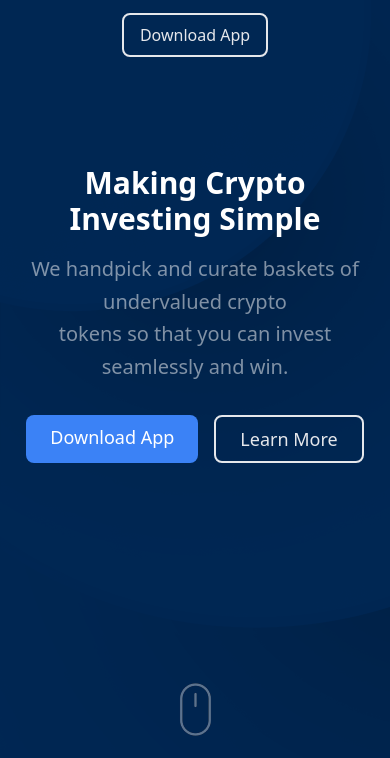
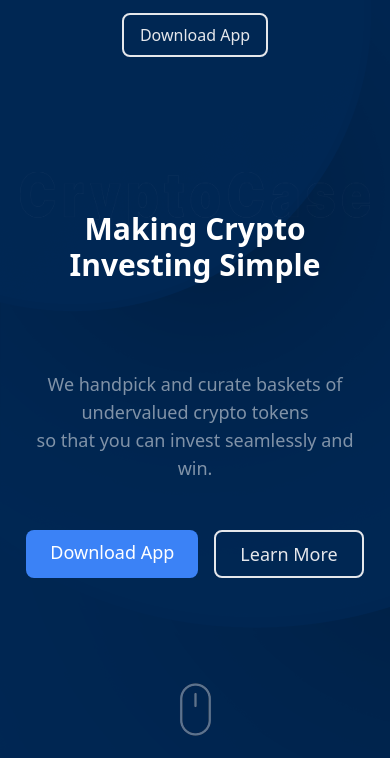
Before and after one commit to R4GHAV/crypto, a plain HTML site: page index.html in a window 390 px wide. Shown: the part 86-844 px from the top of the page. Drawn offline with nearby package versions, Linux system fonts and the light colour scheme.

Commit message:
phone changes

```diff
--- a/assets/css/style.css
+++ b/assets/css/style.css
@@ -24,6 +24,15 @@
 
 .whitish {
     color: rgba(255, 255, 255, 0.5);
+}
+
+.cc_bg {
+  background-image: url(../images/CryptoCase.png);
+  height: 150px;
+  background-repeat: no-repeat;
+  display: flex;
+  align-items: center;
+  background-size: contain;
 }
 
 .blue_border {
@@ -110,11 +119,11 @@ border-radius: 40px;
 section {
   display: flex;
   flex-direction: column;
+  justify-content: space-between;
 }
 
 footer{
   margin-bottom: 20px;
-  margin-top:auto;
 }
 
 .vert {
--- a/index.html
+++ b/index.html
@@ -37,12 +37,12 @@
         </div>
       </div>
       <div class="text-gray-600 body-font">
-        <div class="mx-auto flex px-5 py-24 items-center justify-center flex-col">
+        <div class="mx-auto flex px-5 py-16 items-center justify-center flex-col">
           <div class="text-center lg:w-2/3 w-full">
-            <h1 class="title-font sm:text-6xl text-3xl mb-4 font-extrabold text-white">Making Crypto Investing Simple
+            <h1 class="title-font sm:text-6xl text-3xl mb-4 cc_bg font-extrabold text-white">Making Crypto Investing Simple
             </h1>
-            <p class="mb-8 sm:text-3xl text-xl whitish leading-relaxed">We handpick and curate baskets of undervalued crypto <br>
-              tokens so that you can invest seamlessly and win.</p>
+            <p class="my-12 sm:text-3xl text-lg whitish sm:leading-normal">We handpick and curate baskets of undervalued crypto
+              tokens <br> so that you can invest seamlessly and win.</p>
             <div class="flex justify-center">
               <button
                 class="inline-flex rounded-lg text-white bg-blue-500 border-0 py-2 px-6 focus:outline-none hover:bg-blue-600 text-lg">Download
@@ -81,7 +81,7 @@
             class="lg:flex-grow md:w-1/2 lg:pl-24 md:pl-16 flex flex-col md:items-start md:text-left items-center text-center">
             <h1 class="title-font sm:text-5xl text-3xl mb-4 font-extrabold text-white">Crypto Investing Simplified
             </h1>
-            <p class="mb-8 text-2xl whitish leading-relaxed">We at Cryptocase aim to make your investment journey <br>
+            <p class="mb-4 sm:text-2xl text-lg whitish leading-relaxed">We at Cryptocase aim to make your investment journey <br>
               through Crypto smoother, safer and less riskier.</p>
             <div class="flex justify-center">
               <button
```
Also changed, not shown: assets/images/CryptoCase.png (added).
